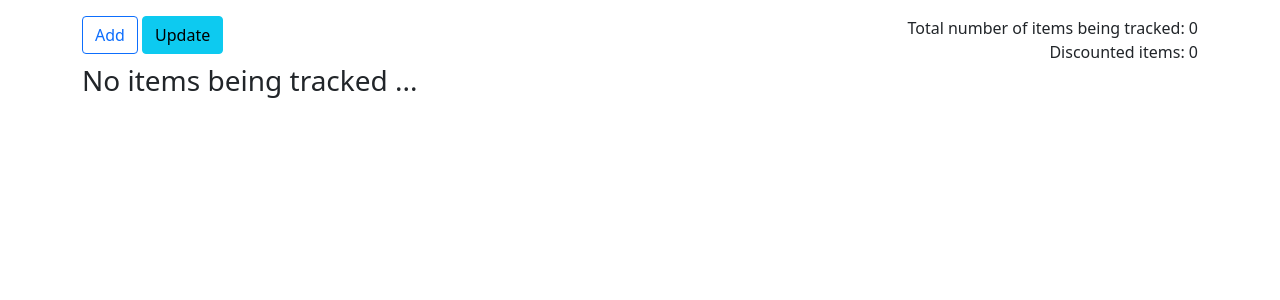
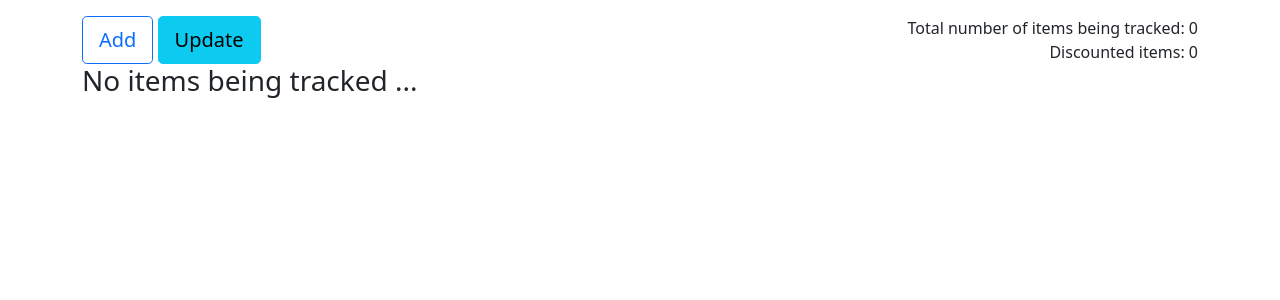
Before and after one commit to iamgaurav2233/AMAZON_PRICE_TRACKER, a Django app: page / in a window 1280 px wide. Shown: the top 300 px of the page. Run offline with Django 4.2, Linux system fonts and the light colour scheme; data that the repository does not hold is empty; some libraries are stand-ins or nearby versions.

Commit message:
Update main.html

```diff
--- a/links/templates/links/main.html
+++ b/links/templates/links/main.html
@@ -23,9 +23,9 @@
 
     <div class="row">
         <div class="col">
-            <button class="btn btn-outline-primary" data-bs-toggle="modal" data-bs-target="#addItemModal">Add</button>
+            <button class="btn btn-outline-primary btn-lg" data-bs-toggle="modal" data-bs-target="#addItemModal">Add</button>
             <a href="{% url 'update-prices' %}">
-                <button class="btn btn-info">Update</button>
+                <button class="btn btn-info btn-lg">Update</button>
             </a>
         </div>
         <div class="col" style="text-align:right">
@@ -38,14 +38,14 @@
             <div class="card mt-3">
                 <div class="card-header">
                     <h5>{{item.name}}</h5>
-                    <a href="{% url 'delete' item.pk %}"><button class="btn btn-danger">delete?</button></a>
+                    <a href="{% url 'delete' item.pk %}"><button class="btn btn-danger">Delete</button></a>
                 </div>
                 <div class="card-body">
                     <div class="blockquote">
                         <div>current price (Rs): {{item.current_price}}</div>
                         <div>old price (Rs): {{item.old_price}}</div>
                         <div>difference (Rs): {{item.price_difference|colorize}}</div>
-                        <div>link: <a href="{{item.url}}">{{item.url}}</a></div>
+                        <div>link: <a href="{{item.url}}">{{item.url}}<button class="btn btn-success btn-lg"> Buy On Amazon</button></a></div>
                     </div>
                 </div>
             </div>
```
